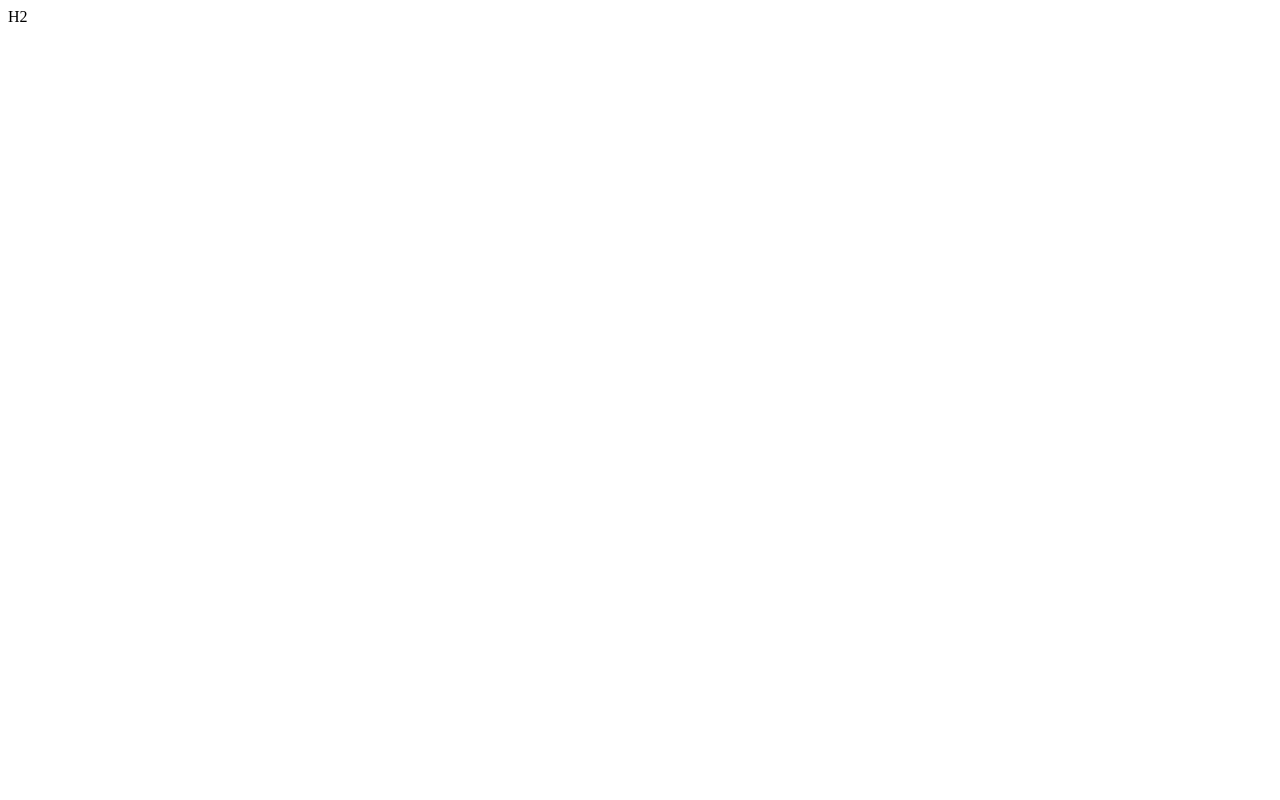
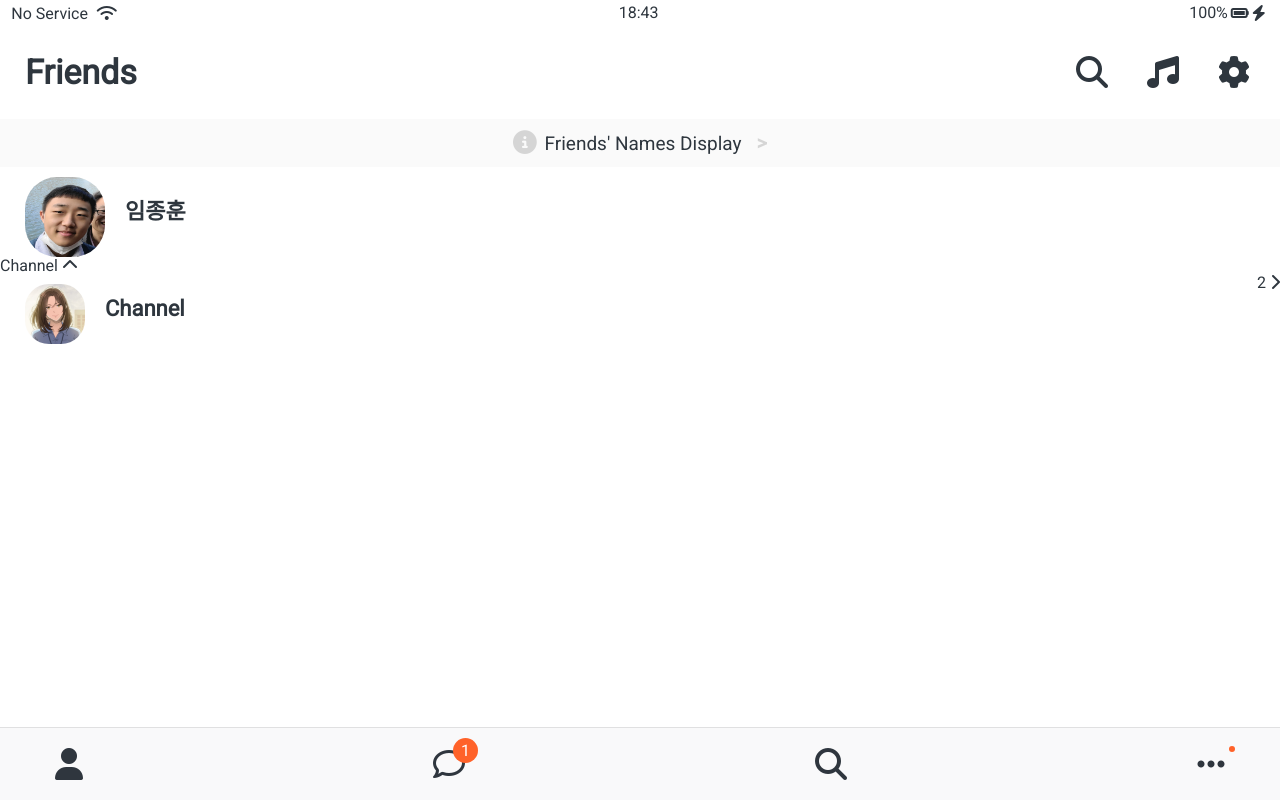
Before and after one commit to ijh0614/kokoa-clone-2020, a plain HTML site: page friends.html in a window 1280 px wide. Drawn offline with Linux system fonts and the light colour scheme; files whose address does not match are found by name.

Commit message:
user-composer-complete

```diff
--- /dev/null
+++ b/css/components/nav-bar.css
@@ -0,0 +1,41 @@
+.nav {
+    background-color: #f9f9fa;
+    border-top: 1px solid rgba(0, 0, 0, 0.1);
+    position: fixed;
+    bottom: 0%;
+    width: 100%;
+}
+.nav__ul {
+    display: flex;
+    justify-content: space-between;
+    padding: 20px 55px;
+}
+.nav__a {
+    color: #2f363e;
+}
+.red_alam {
+    border-radius: 50%;
+    background-color: #ff6229;
+}
+.na__num_notification {
+    display: flex;
+    color: white;
+    font-weight: 500;
+    width: 25px;
+    height: 25px;
+    justify-content: center;
+    align-items: center;
+    position: absolute;
+    bottom: 17px;
+    left: 20px;
+}
+.nav__li {
+    position: relative;
+}
+.na__circle_notification {
+    position: absolute;
+    bottom: 28px;
+    left: 32px;
+    width: 6px;
+    height: 6px;
+}
--- /dev/null
+++ b/css/components/screen-top.css
@@ -0,0 +1,13 @@
+.header {
+    display: flex;
+    justify-content: space-between;
+    align-items: center;
+    margin: 55px 30px 30px 25px;
+}
+.header_title {
+    font-size: 34px;
+    font-weight: 600;
+}
+.header_icons span {
+    margin-left: 35px;
+}
--- a/css/components/status-bar.css
+++ b/css/components/status-bar.css
@@ -2,6 +2,9 @@
     display: flex;
     justify-content: center;
     padding: 5px;
+    position: fixed;
+    top: 0;
+    width: 99%;
 }
 .status-bar_column {
     width: 33%;
--- /dev/null
+++ b/css/components/user.css
@@ -0,0 +1,24 @@
+.user-component {
+    display: flex;
+    justify-content: space-between;
+}
+.user__column:first-child {
+    display: flex;
+    align-items: center;
+}
+.user-component-img {
+    width: 70px;
+    height: 70px;
+    border-radius: 40%;
+    margin-right: 20px;
+}
+.user-component-name h4 {
+    font-size: 22px;
+    font-weight: 600;
+}
+.user-component-name h6 {
+    font-size: 18px;
+    font-weight: 600;
+    color: rgba(0, 0, 0, 0.6);
+    margin-top: 10px;
+}
--- a/css/reset.css
+++ b/css/reset.css
@@ -125,3 +125,7 @@ table {
 input:focus {
     outline: none;
 }
+a {
+    color: inherit;
+    text-decoration: none;
+}
--- /dev/null
+++ b/css/screens/friends.css
@@ -0,0 +1,33 @@
+#friends-info {
+    background-color: #fafafa;
+    padding: 14px 150px;
+    display: flex;
+    justify-content: center;
+    align-items: center;
+}
+#friends-info i {
+    color: #d5d5d5;
+    margin-right: 3px;
+}
+#friends-info a {
+    font-size: 19px;
+    font-weight: 550;
+}
+#friends-info span {
+    margin-left: 15px;
+    font-size: 20px;
+    font-weight: 600;
+    color: #d5d5d5;
+}
+.big-user img {
+    width: 80px;
+    height: 80px;
+    margin-left: var(--horizontal-space);
+    margin-top: 10px;
+}
+.small-user img {
+    width: 60px;
+    height: 60px;
+    margin-left: var(--horizontal-space);
+    margin-top: 10px;
+}
--- a/css/style.css
+++ b/css/style.css
@@ -3,10 +3,15 @@
 @import "variables.css";
 /*components*/
 @import "components/status-bar.css";
+@import "components/nav-bar.css"; /*페이지 최하단에 4가지 링크가 걸린 네비게이션*/
+@import "components/screen-top.css"; /*페이지 상단에 제목과 아이콘의 스타일을 정리한 css*/
+@import "components/user.css";
 
 /*screens*/
 @import "screens/login.css";
+@import "screens/friends.css";
 
 body {
+    color: #2e363e;
     font-family: "Roboto", sans-serif;
 }
--- a/css/variables.css
+++ b/css/variables.css
@@ -1,3 +1,4 @@
 :root {
     --main-yellow: rgb(250, 225, 0);
+    --horizontal-space: 25px;
 }
--- a/friends.html
+++ b/friends.html
@@ -1 +1,94 @@
-H2
+<!DOCTYPE html>
+<html lang="en">
+    <head>
+        <link rel="stylesheet" href="css/style.css" />
+        <meta charset="UTF-8" />
+        <meta name="viewport" content="width=device-width, initial-scale=1.0" />
+        <title>Friend - KokoaTalk</title>
+    </head>
+    <body class="friends-body">
+        <div class="status-bar">
+            <div class="status-bar_column">
+                <span>No Service</span>
+                <i class="fas fa-wifi"></i>
+                <!--wifi 이미지-->
+            </div>
+            <div class="status-bar_column">
+                <span>18:43</span>
+            </div>
+            <div class="status-bar_column">
+                <span>100%</span>
+                <i class="fas fa-battery-full"></i>
+                <i class="fas fa-bolt"></i>
+                <!--배터리 아이콘과 충전 아이콘-->
+            </div>
+        </div>
+        <nav class="nav">
+            <ul class="nav__ul">
+                <li class="nav__li">
+                    <a class="nav__a" href="friends.html"><i class="fas fa-user fa-2x"></i></a>
+                </li>
+                <li class="nav__li">
+                    <a class="nav__a" href="#"><i class="far fa-comment fa-2x"></i></a>
+                    <span class="red_alam na__num_notification">1</span>
+                </li>
+                <li class="nav__li">
+                    <a class="nav__a" href="# "><i class="fas fa-search fa-2x"></i></a>
+                </li>
+                <li class="nav__li">
+                    <a class="nav__a" href="#"><i class="fas fa-ellipsis-h fa-2x"></i></a>
+                    <div class="red_alam na__circle_notification"></div>
+                </li>
+            </ul>
+        </nav>
+        <header class="header">
+            <!--상단에 제목+아이콘 / 이건 screen-top으로 컴포넌트 해줬기 때문에 따로 앞에 friends 써줄 필요 없이 header로 작명-->
+            <h1 class="header_title">Friends</h1>
+            <div class="header_icons">
+                <span><i class="fas fa-search fa-2x"></i></span>
+                <span><i class="fas fa-music fa-2x"></i></span>
+                <span><i class="fas fa-cog fa-2x"></i></span>
+            </div>
+        </header>
+        <div id="friends-info">
+            <a href="#"><i class="fas fa-info-circle fa-lg"></i> Friends' Names Display</a>
+            <span>></span>
+        </div>
+        <!--이 태그를 필요할 때마다 사용 클래스로 크기 조절-->
+        <div class="user-component big-user">
+            <div class="user__column">
+                <img class="user-component-img" src="image/me.PNG" />
+                <div class="user-component-name">
+                    <h4>임종훈</h4>
+                    <!--<h6>안녕하세요.</h6>-->
+                </div>
+            </div>
+            <div class="user__column"></div>
+
+            <!--두번째 열은 왼쪽에 알림이나 추가 뭐가 떴을때 사용함.-->
+        </div>
+        <div class="friends-channel">
+            <div class="friends-screen__channel-header">
+                <span>Channel</span>
+                <i class="fas fa-chevron-up"></i>
+            </div>
+            <div class="user-component small-user">
+                <div class="user__column">
+                    <img class="user-component-img" src="image/onui.png" />
+                    <div class="user-component-name">
+                        <h4>Channel</h4>
+                        <!--<h6>안녕하세요.</h6>-->
+                    </div>
+                </div>
+                <div class="user__column">
+                    <span>2</span>
+                    <i class="fas fa-chevron-right"></i>
+                </div>
+
+                <!--두번째 열은 왼쪽에 알림이나 추가 뭐가 떴을때 사용함.-->
+            </div>
+        </div>
+
+        <script src="https://kit.fontawesome.com/6478f529f2.js" crossorigin="anonymous"></script>
+    </body>
+</html>
```
Also changed, not shown: image/me.PNG (added), image/onui.png (added).
